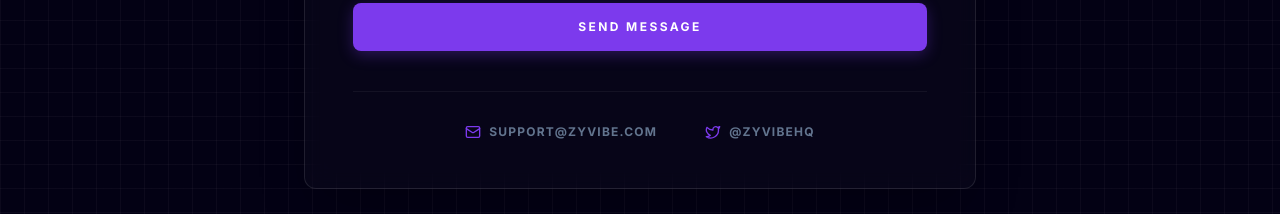
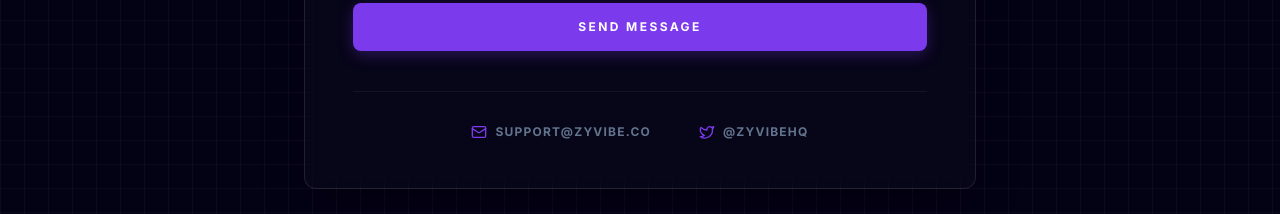
Before and after one commit to Syedny2022/zyvibe-landing-page, a React (Vite) app: page / in a window 1280 px wide. Shown: the part 3580-3794 px from the top of the page. Built offline with nearby package versions, Linux system fonts and the light colour scheme; no server answers.

Commit message:
fix: align zyvibe root domain metadata and email routing

```diff
--- a/src/App.tsx
+++ b/src/App.tsx
@@ -27,7 +27,7 @@ const FAQS = [
   },
   {
     q: "How do I get support?",
-    a: "Email us at support@zyvibe.com or reach us on Twitter @ZyvibeHQ. Pro and Enterprise users get priority 24/7 support via live chat."
+    a: "Email us at support@zyvibe.co or reach us on Twitter @ZyvibeHQ. Pro and Enterprise users get priority 24/7 support via live chat."
   }
 ];
 
@@ -603,9 +603,9 @@ export default function App() {
             </form>
 
             <div className="mt-10 pt-8 border-t border-white/5 flex flex-col sm:flex-row justify-center items-center gap-6 sm:gap-12 text-xs text-slate-500 font-bold uppercase tracking-widest">
-              <a href="mailto:support@zyvibe.com" className="flex items-center gap-2 hover:text-white transition-colors">
+              <a href="mailto:support@zyvibe.co" className="flex items-center gap-2 hover:text-white transition-colors">
                 <Mail className="w-4 h-4 text-brand-purple" />
-                <span>support@zyvibe.com</span>
+                <span>support@zyvibe.co</span>
               </a>
               <a href="https://twitter.com/ZyvibeHQ" target="_blank" rel="noreferrer" className="flex items-center gap-2 hover:text-white transition-all">
                 <Twitter className="w-4 h-4 text-brand-purple" />
```
